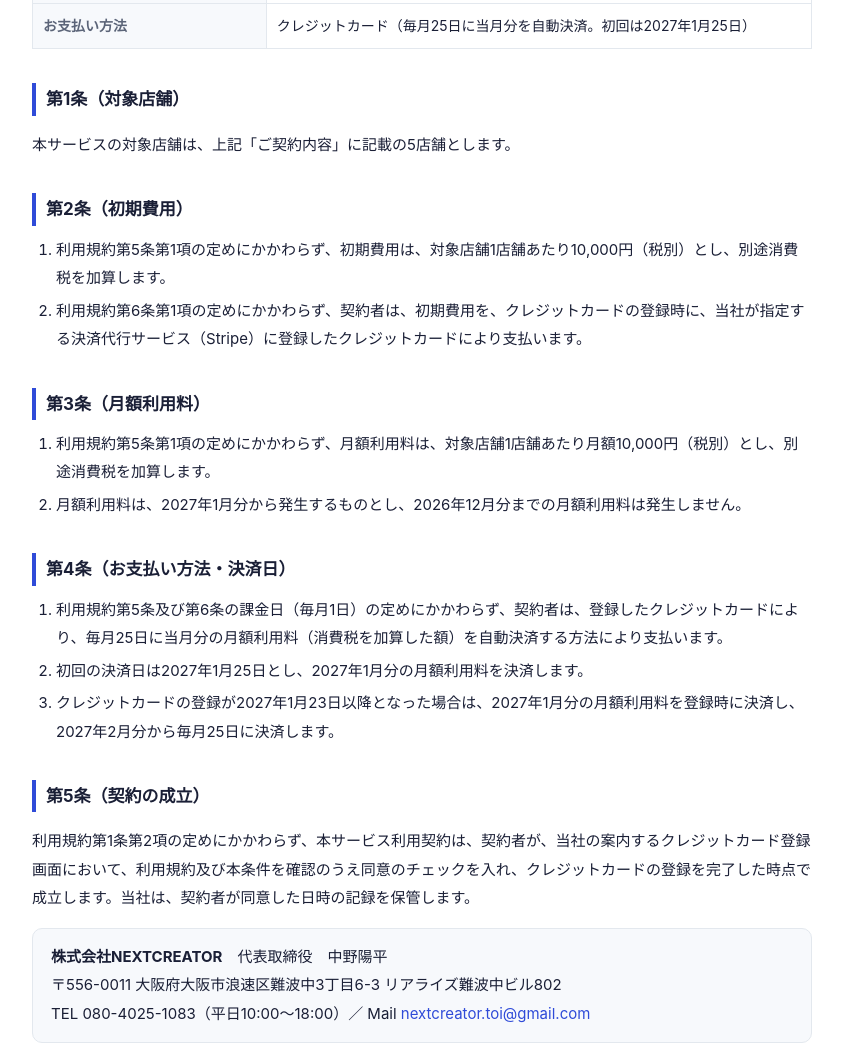
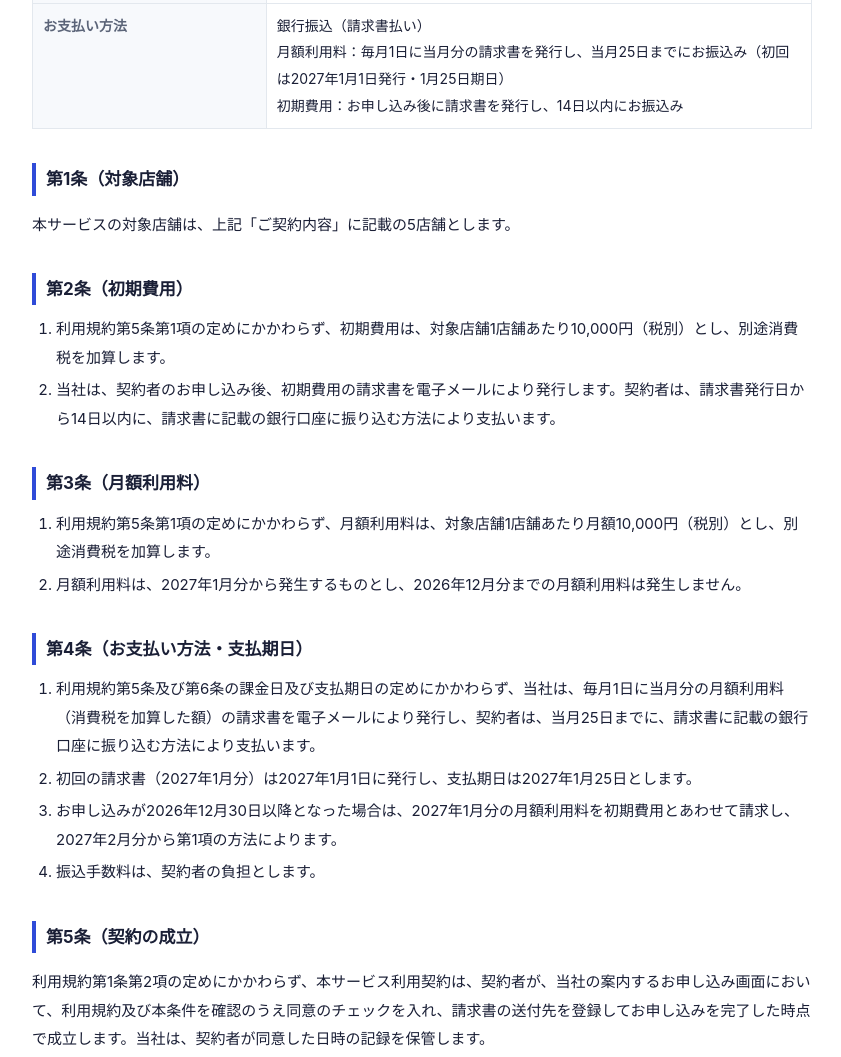
Before and after one commit to rubiktoyme-eng/nextcreator, a plain HTML site: page keiyaku-modeks-034fb28985.html in a window 1280 px wide. Shown: the part 889-1946 px from the top of the page, without its empty margins (218-1059 px from the left). Drawn offline with Linux system fonts and the light colour scheme.

Commit message:
Mode K's: conditions page for bank-transfer (invoice) payment

```diff
--- a/keiyaku-modeks-034fb28985.html
+++ b/keiyaku-modeks-034fb28985.html
@@ -55,7 +55,7 @@
   <tr><th>初期費用</th><td>対象店舗1店舗あたり 10,000円（税別）<br>5店舗の合計 50,000円（税別）／55,000円（税込）</td></tr>
   <tr><th>月額利用料</th><td>対象店舗1店舗あたり 月額10,000円（税別）<br>5店舗の月額合計 50,000円（税別）／55,000円（税込）</td></tr>
   <tr><th>月額利用料の開始</th><td>2026年12月分は無料。2027年1月分から発生</td></tr>
-  <tr><th>お支払い方法</th><td>クレジットカード（毎月25日に当月分を自動決済。初回は2027年1月25日）</td></tr>
+  <tr><th>お支払い方法</th><td>銀行振込（請求書払い）<br>月額利用料：毎月1日に当月分の請求書を発行し、当月25日までにお振込み（初回は2027年1月1日発行・1月25日期日）<br>初期費用：お申し込み後に請求書を発行し、14日以内にお振込み</td></tr>
 </table>
 
 <h2>第1条（対象店舗）</h2>
@@ -64,7 +64,7 @@
 <h2>第2条（初期費用）</h2>
 <ol>
   <li>利用規約第5条第1項の定めにかかわらず、初期費用は、対象店舗1店舗あたり10,000円（税別）とし、別途消費税を加算します。</li>
-  <li>利用規約第6条第1項の定めにかかわらず、契約者は、初期費用を、クレジットカードの登録時に、当社が指定する決済代行サービス（Stripe）に登録したクレジットカードにより支払います。</li>
+  <li>当社は、契約者のお申し込み後、初期費用の請求書を電子メールにより発行します。契約者は、請求書発行日から14日以内に、請求書に記載の銀行口座に振り込む方法により支払います。</li>
 </ol>
 
 <h2>第3条（月額利用料）</h2>
@@ -73,15 +73,16 @@
   <li>月額利用料は、2027年1月分から発生するものとし、2026年12月分までの月額利用料は発生しません。</li>
 </ol>
 
-<h2>第4条（お支払い方法・決済日）</h2>
+<h2>第4条（お支払い方法・支払期日）</h2>
 <ol>
-  <li>利用規約第5条及び第6条の課金日（毎月1日）の定めにかかわらず、契約者は、登録したクレジットカードにより、毎月25日に当月分の月額利用料（消費税を加算した額）を自動決済する方法により支払います。</li>
-  <li>初回の決済日は2027年1月25日とし、2027年1月分の月額利用料を決済します。</li>
-  <li>クレジットカードの登録が2027年1月23日以降となった場合は、2027年1月分の月額利用料を登録時に決済し、2027年2月分から毎月25日に決済します。</li>
+  <li>利用規約第5条及び第6条の課金日及び支払期日の定めにかかわらず、当社は、毎月1日に当月分の月額利用料（消費税を加算した額）の請求書を電子メールにより発行し、契約者は、当月25日までに、請求書に記載の銀行口座に振り込む方法により支払います。</li>
+  <li>初回の請求書（2027年1月分）は2027年1月1日に発行し、支払期日は2027年1月25日とします。</li>
+  <li>お申し込みが2026年12月30日以降となった場合は、2027年1月分の月額利用料を初期費用とあわせて請求し、2027年2月分から第1項の方法によります。</li>
+  <li>振込手数料は、契約者の負担とします。</li>
 </ol>
 
 <h2>第5条（契約の成立）</h2>
-<p>利用規約第1条第2項の定めにかかわらず、本サービス利用契約は、契約者が、当社の案内するクレジットカード登録画面において、利用規約及び本条件を確認のうえ同意のチェックを入れ、クレジットカードの登録を完了した時点で成立します。当社は、契約者が同意した日時の記録を保管します。</p>
+<p>利用規約第1条第2項の定めにかかわらず、本サービス利用契約は、契約者が、当社の案内するお申し込み画面において、利用規約及び本条件を確認のうえ同意のチェックを入れ、請求書の送付先を登録してお申し込みを完了した時点で成立します。当社は、契約者が同意した日時の記録を保管します。</p>
 
 <div class="box">
   <strong>株式会社NEXTCREATOR</strong>　代表取締役　中野陽平<br>
```
